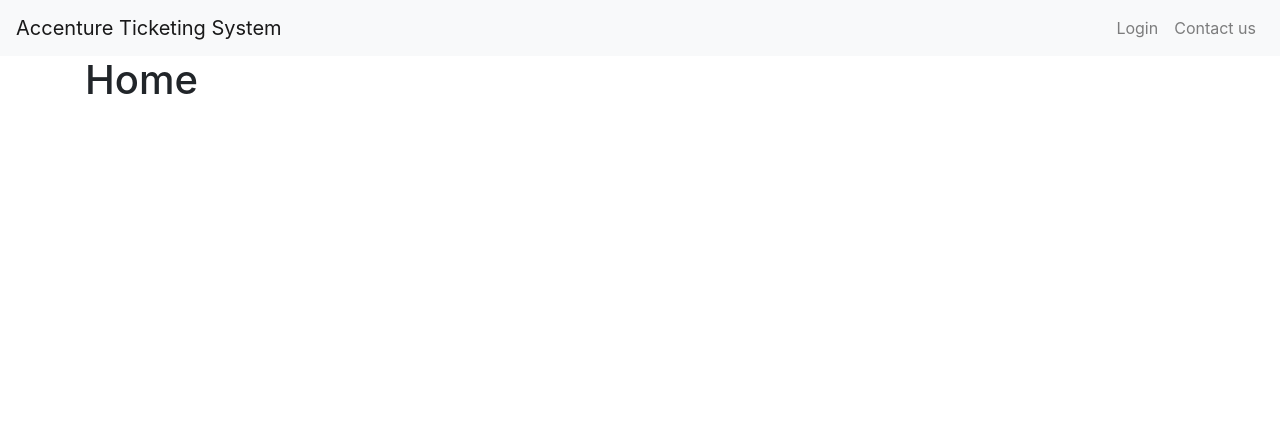
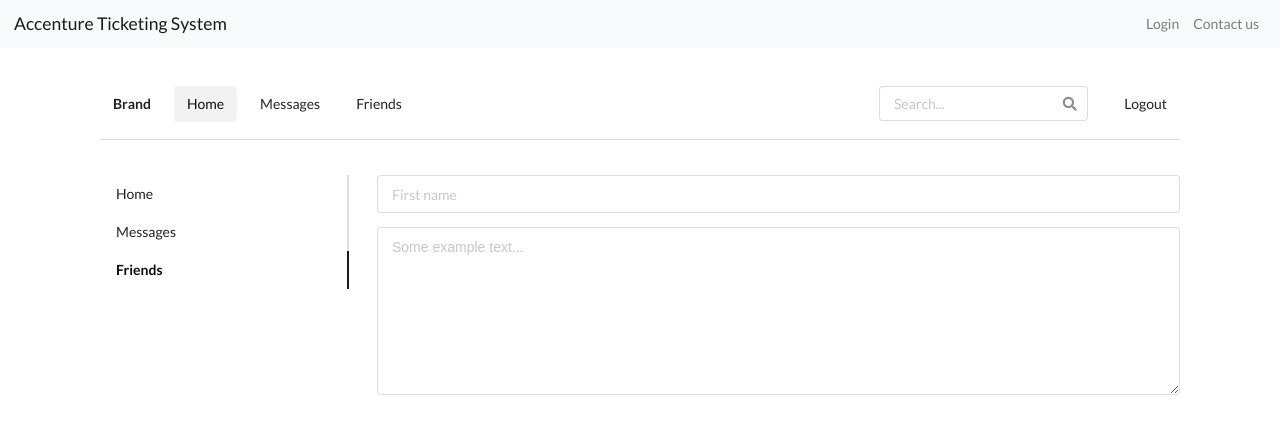
Before and after one commit to Phangster/TicketingSystem, a React (Create React App) app in the folder client/: page / in a window 1280 px wide. Shown: the top 434 px of the page. Built offline with nearby package versions, Linux system fonts and the light colour scheme.

Commit message:
added home page

```diff
--- a/client/package.json
+++ b/client/package.json
@@ -14,7 +14,8 @@
     "react-select": "^2.4.1",
     "react-strap": "0.0.1",
     "react-tap-event-plugin": "^3.0.3",
-    "reactstrap": "^7.1.0"
+    "reactstrap": "^7.1.0",
+    "semantic-ui-css": "^2.4.1"
   },
   "scripts": {
     "start": "react-scripts start",
--- a/client/src/components/Home.js
+++ b/client/src/components/Home.js
@@ -3,8 +3,58 @@
 class Home extends Component {
   render() {
     return (
-      <div>
-          <h1>Home</h1>
+      <div class="ui container">
+        <br></br>
+        <div class="ui secondary menu">
+          <div class="header item">Brand</div>
+          <a class="active item">
+            Home
+          </a>
+          <a class="item">
+            Messages
+          </a>
+          <a class="item">
+            Friends
+          </a>
+          <div class="right menu">
+            <div class="item">
+              <div class="ui icon input">
+                <input type="text" placeholder="Search..." />
+                <i class="search link icon"></i>
+              </div>
+            </div>
+            <a class="ui item">
+              Logout
+            </a>
+          </div>
+        </div>
+        <div class="ui divider"></div>
+        <br></br>
+        <div class="ui grid">
+          <div class="four wide column">
+            <div class="ui secondary vertical pointing fluid menu">
+              <a class="item">
+                Home
+              </a>
+              <a class="item">
+                Messages
+              </a>
+              <a class="item active">
+                Friends
+              </a>
+            </div>
+          </div>
+          <div class="twelve wide column">
+            <div class="ui form">
+              <div class="field">
+                <input type="text" name="first-name" placeholder="First name" />
+              </div>
+              <div class="field">
+                <textarea placeholder="Some example text..."></textarea>
+              </div>
+            </div>
+          </div>
+        </div>
       </div>
     );
   }
--- a/client/src/index.js
+++ b/client/src/index.js
@@ -4,5 +4,6 @@
 import App from './App';
 import * as serviceWorker from './serviceWorker';
 import 'bootstrap/dist/css/bootstrap.min.css'
+import 'semantic-ui-css/semantic.min.css'
 ReactDOM.render(<App />, document.getElementById('root'));
 serviceWorker.unregister();
```
Also changed, not shown: 1 other file (tests, documents, lock files or other folders).
